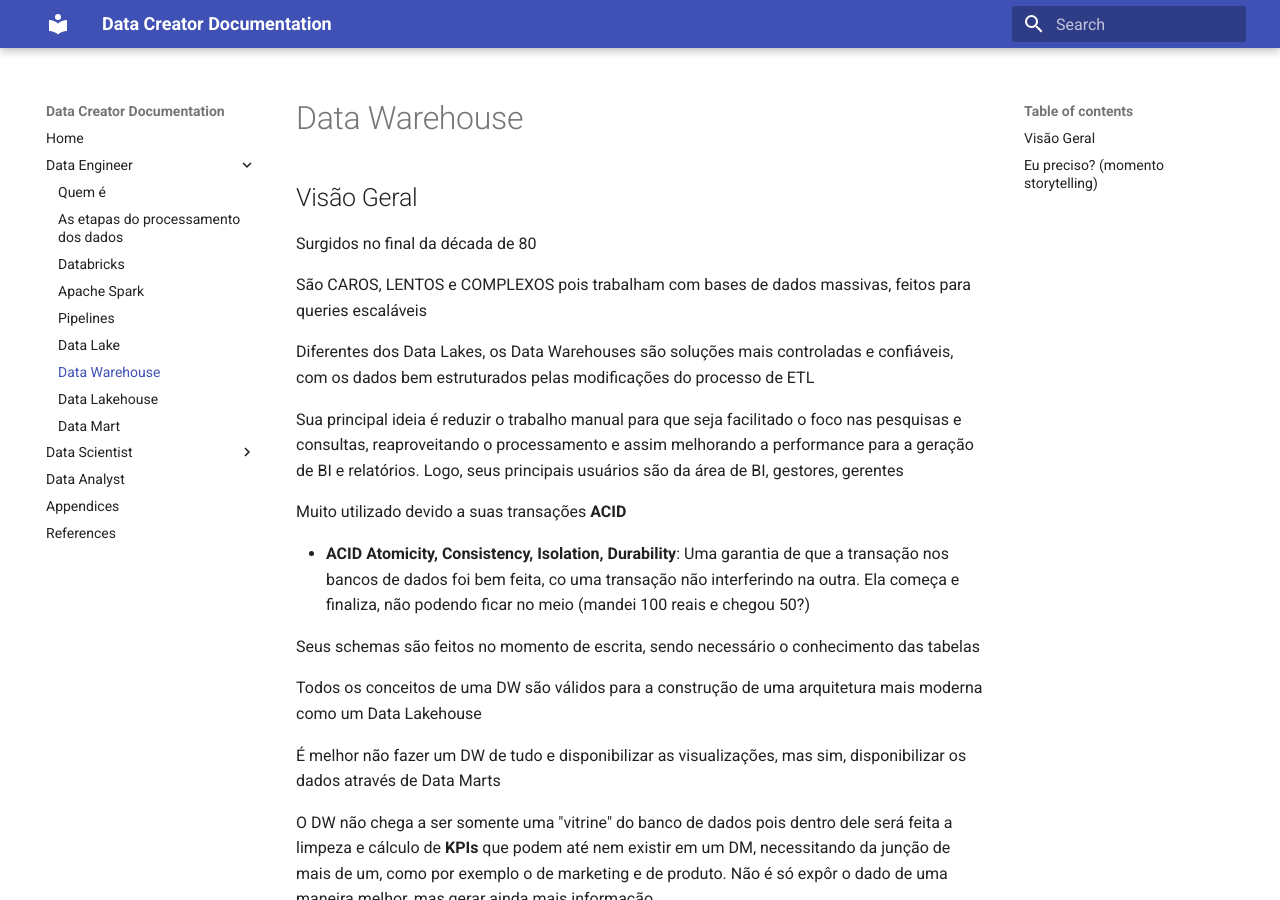
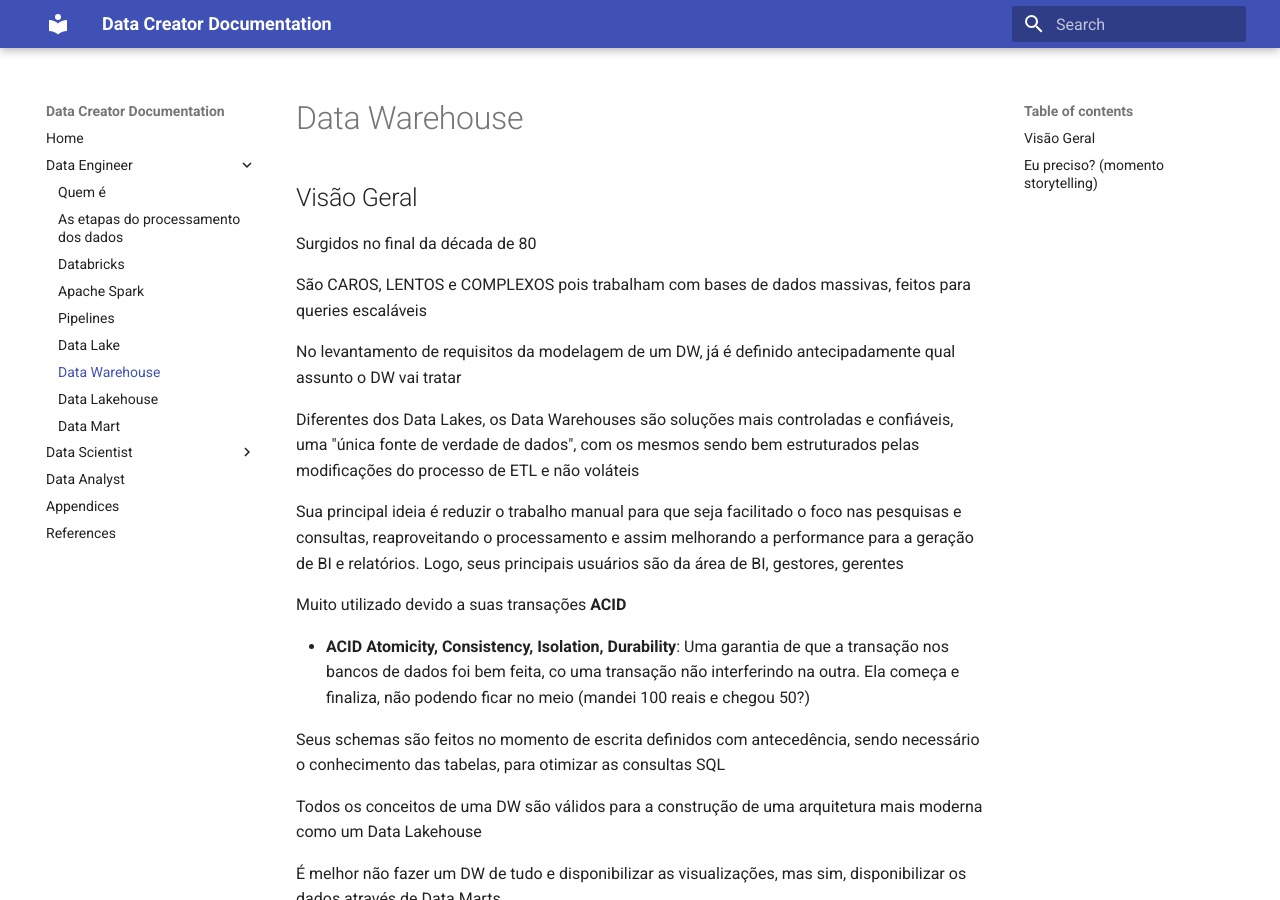
Before and after one commit to de-gratis/Data-Creator, an MkDocs documentation site: the page built from docs/Data Engineer/dataWarehouse.md, in a window 1280 px wide and 900 px high. Built offline with MkDocs 1.6.1 and Material for MkDocs 9.7.7, drawn with Linux system fonts in a browser that asks for light colours.

Commit message:
minor notes

```diff
--- a/docs/Data Engineer/dataWarehouse.md
+++ b/docs/Data Engineer/dataWarehouse.md
@@ -4,7 +4,9 @@ Surgidos no final da década de 80
 
 São CAROS, LENTOS e COMPLEXOS pois trabalham com bases de dados massivas, feitos para queries escaláveis
 
-Diferentes dos Data Lakes, os Data Warehouses são soluções mais controladas e confiáveis, com os dados bem estruturados pelas modificações do processo de ETL
+No levantamento de requisitos da modelagem de um DW, já é definido antecipadamente qual assunto o DW vai tratar
+
+Diferentes dos Data Lakes, os Data Warehouses são soluções mais controladas e confiáveis, uma "única fonte de verdade de dados", com os mesmos sendo bem estruturados pelas modificações do processo de ETL e não voláteis
 
 Sua principal ideia é reduzir o trabalho manual para que seja facilitado o foco nas pesquisas e consultas, reaproveitando o processamento e assim melhorando a performance para a geração de BI e relatórios. Logo, seus principais usuários são da área de BI, gestores, gerentes
 
@@ -12,7 +14,7 @@ Muito utilizado devido a suas transações **ACID**
 
 - **ACID Atomicity, Consistency, Isolation, Durability**: Uma garantia de que a transação nos bancos de dados foi bem feita, co uma transação não interferindo na outra. Ela começa e finaliza, não podendo ficar no meio (mandei 100 reais e chegou 50?)
 
-Seus schemas são feitos no momento de escrita, sendo necessário o conhecimento das tabelas
+Seus schemas são feitos no momento de escrita definidos com antecedência, sendo necessário o conhecimento das tabelas, para otimizar as consultas SQL
 
 Todos os conceitos de uma DW são válidos para a construção de uma arquitetura mais moderna como um Data Lakehouse
 
```
Also changed, not shown: docs/Data Engineer/dataLake.md (+8 -2 lines).
